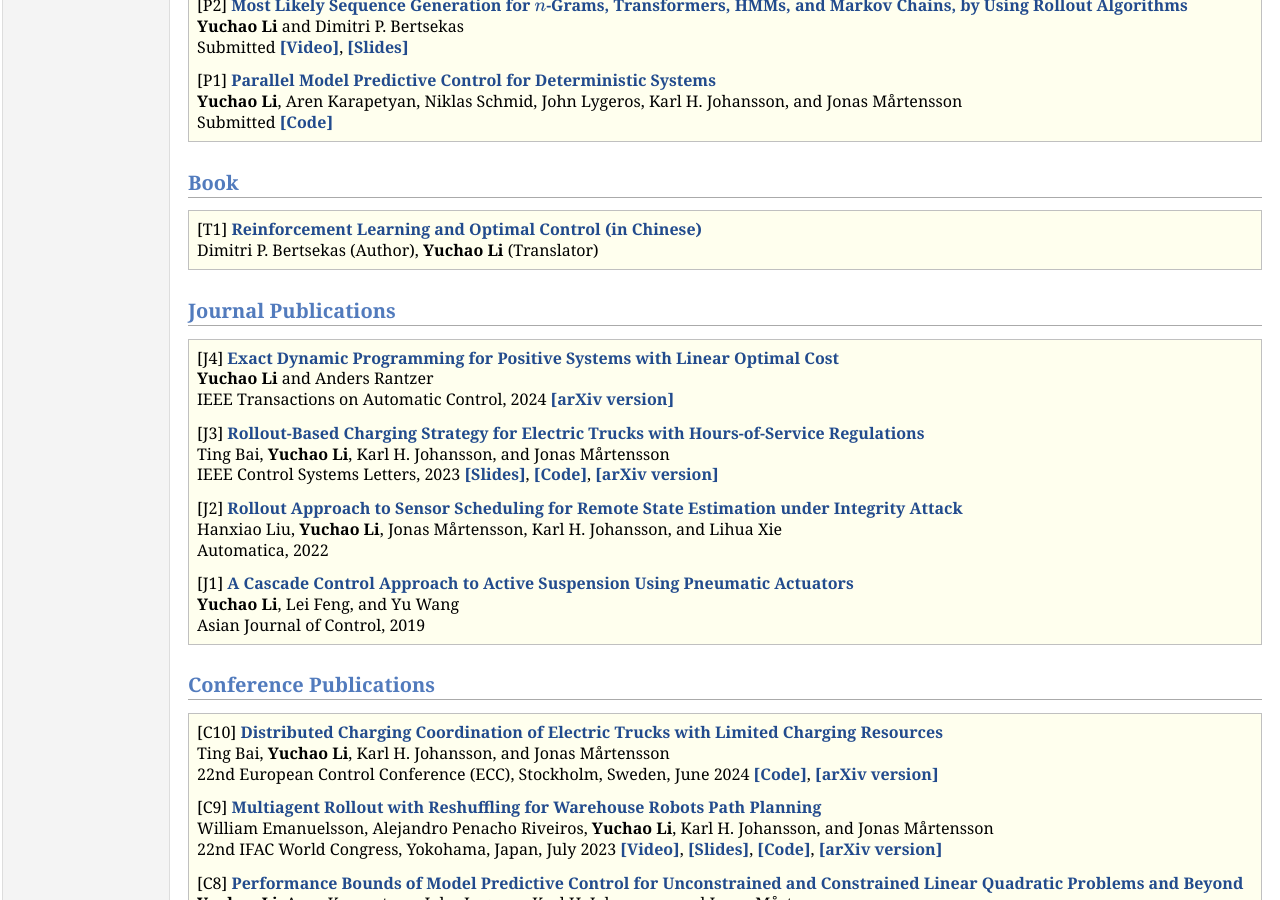
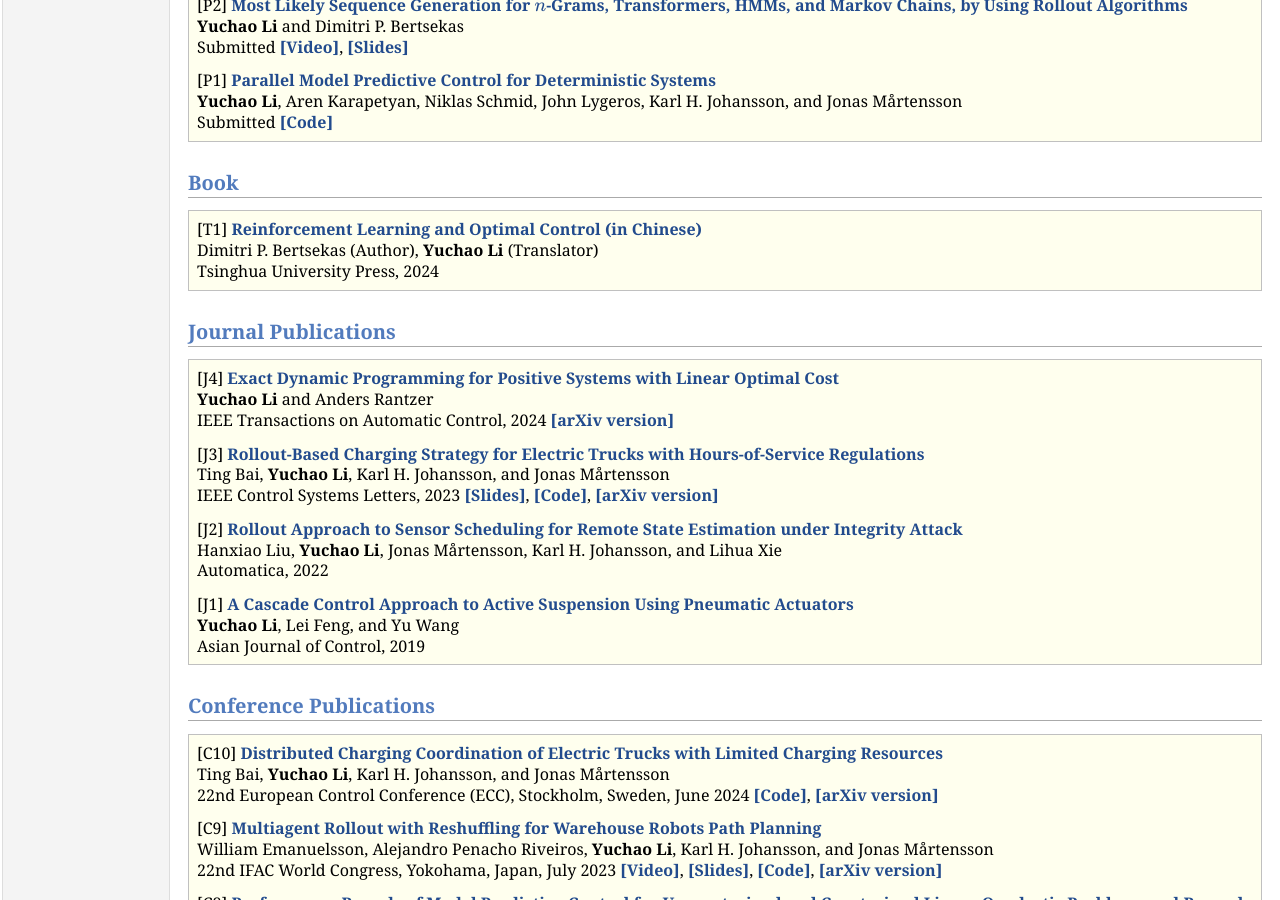
Before and after one commit to yuchaotaigu/yuchaotaigu.github.io, a Jekyll site: the page research.html, which Jekyll copies as it is, in a window 1280 px wide and 900 px high, scrolled down 409 px. Built offline with Jekyll 4.4.1, drawn with Linux system fonts in a browser that asks for light colours; comment, search, counter and statistics services are not loaded.

Commit message:
update book detail

```diff
--- a/research.html
+++ b/research.html
@@ -66,7 +66,8 @@ Pratyusha Musunuru, <b>Yuchao Li</b>, Jamison Weber, and Dimitri P. Bertsekas<br
 <div class="infoblock">
 <div class="blockcontent">
 <p>[T1] <a href="http://www.tup.tsinghua.edu.cn/booksCenter/book_09357401.html"><b>Reinforcement Learning and Optimal Control (in Chinese)</b></a> <br />
-Dimitri P. Bertsekas (Author), <b>Yuchao Li</b> (Translator)
+Dimitri P. Bertsekas (Author), <b>Yuchao Li</b> (Translator) <br />
+Tsinghua University Press, 2024
   </div></div>
 
 <h2>Journal Publications</h2>
```
